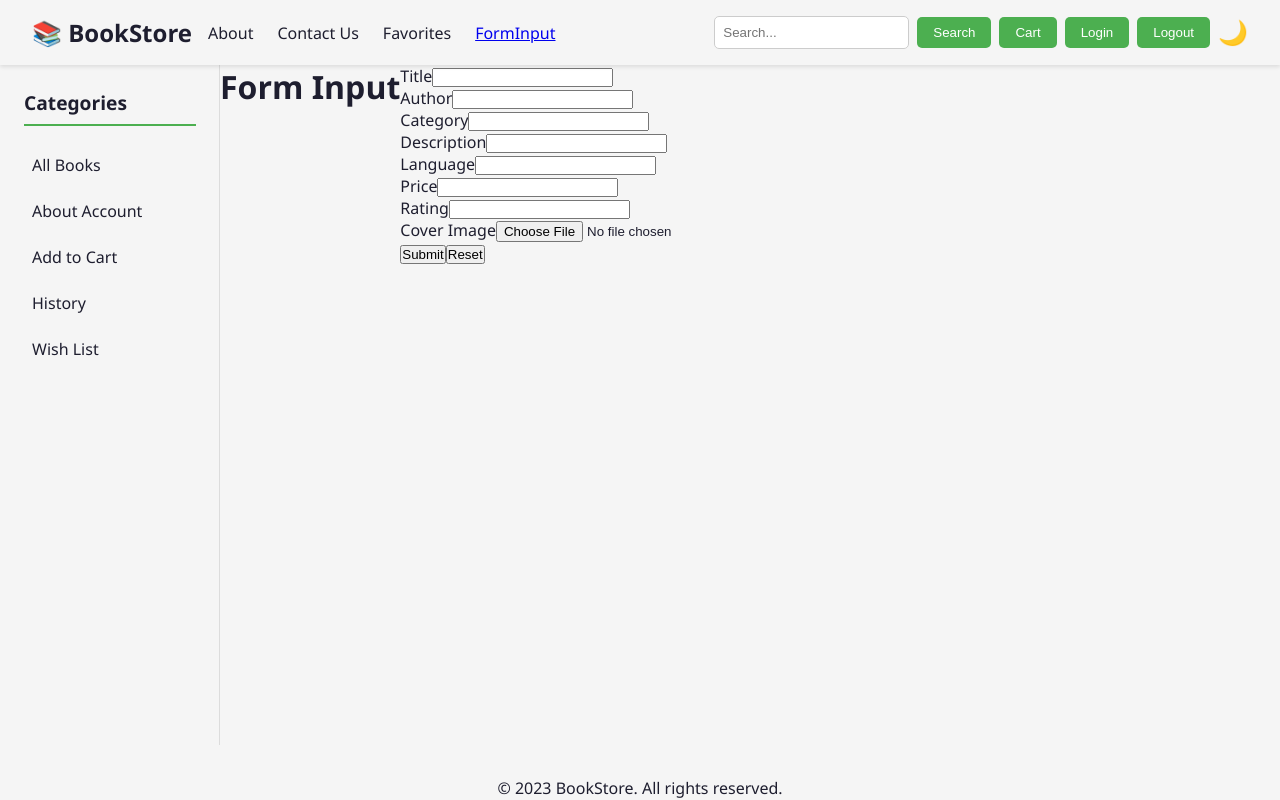
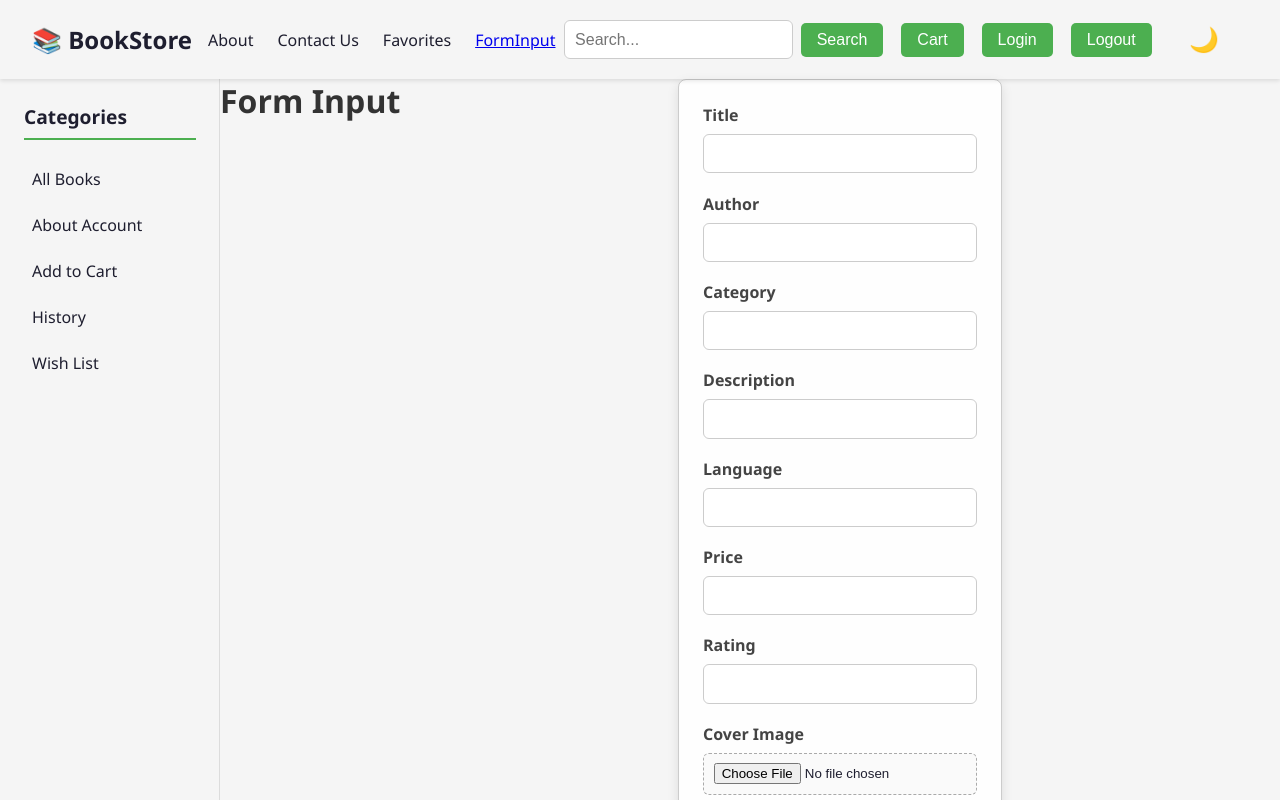
Before and after one commit to prince-kumar-85/EBook_app, a React (Vite) app in the folder fronten/: page /FormInput in a window 1280 px wide. Shown: the top 800 px of the page. Built offline with nearby package versions, Linux system fonts and the light colour scheme.

Commit message:
updation

```diff
--- /dev/null
+++ b/fronten/src/Component/FormInput.css
@@ -0,0 +1,121 @@
+/* General Form Styling */
+form {
+    max-width: 500px;
+    margin: 0 auto;
+    padding: 1.5rem;
+    border: 1px solid #ccc;
+    border-radius: 8px;
+    background-color: #fefefe;
+    box-shadow: 0 4px 12px rgba(0, 0, 0, 0.1);
+}
+
+h1 {
+    text-align: center;
+    margin-bottom: 20px;
+    color: #333;
+}
+
+form div {
+    margin-bottom: 1.2rem;
+}
+
+label {
+    display: block;
+    margin-bottom: 0.5rem;
+    font-weight: 600;
+    color: #444;
+}
+
+input[type="text"],
+input[type="number"],
+textarea {
+    width: 100%;
+    padding: 0.6rem;
+    font-size: 1rem;
+    border: 1px solid #ccc;
+    border-radius: 6px;
+    transition: border-color 0.3s ease;
+}
+
+input[type="text"]:focus,
+input[type="number"]:focus,
+textarea:focus {
+    border-color: #4CAF50;
+    outline: none;
+}
+
+textarea {
+    resize: vertical;
+    min-height: 100px;
+}
+
+/* Custom file input styling */
+.file-input-wrapper {
+    display: flex;
+    justify-content: center;
+    align-items: center;
+}
+
+input[type="file"] {
+    width: 100%;
+    max-width: 100%;
+    padding: 0.6rem;
+    border: 1px dashed #aaa;
+    border-radius: 6px;
+    background-color: #fafafa;
+    cursor: pointer;
+    transition: border-color 0.3s ease;
+}
+
+input[type="file"]:hover {
+    border-color: #4CAF50;
+}
+
+/* Buttons */
+button {
+    padding: 0.6rem 1.2rem;
+    font-size: 1rem;
+    margin-right: 10px;
+    border: none;
+    border-radius: 4px;
+    cursor: pointer;
+    transition: background-color 0.3s ease;
+}
+
+button[type="submit"] {
+    background-color: #4CAF50;
+    color: white;
+}
+
+button[type="submit"]:hover {
+    background-color: #45a049;
+}
+
+button[type="reset"] {
+    background-color: #f44336;
+    color: white;
+}
+
+button[type="reset"]:hover {
+    background-color: #e53935;
+}
+
+button:disabled {
+    opacity: 0.6;
+    cursor: not-allowed;
+}
+
+/* Messages */
+p {
+    text-align: center;
+    font-weight: bold;
+    margin-top: 10px;
+}
+
+p[style*="color: red"] {
+    color: #d32f2f !important;
+}
+
+p[style*="color: green"] {
+    color: #388e3c !important;
+}
--- a/fronten/src/Pages/FormInput.jsx
+++ b/fronten/src/Pages/FormInput.jsx
@@ -1,6 +1,7 @@
 import React, { useState } from 'react';
 import { useNavigate } from 'react-router-dom';
 import axios from 'axios';
+import "../Component/FormInput.css"; // Assuming you have a CSS file for styling
 
 function FormInput() {
     const [title, setTitle] = useState("");
```
